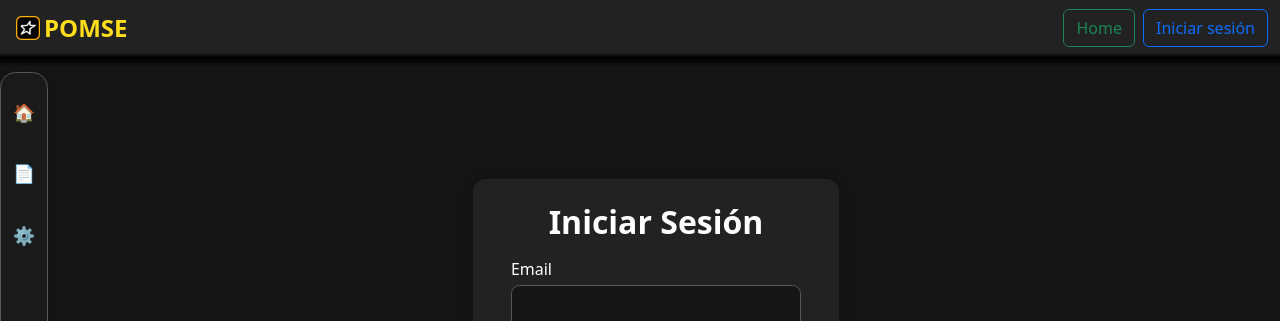
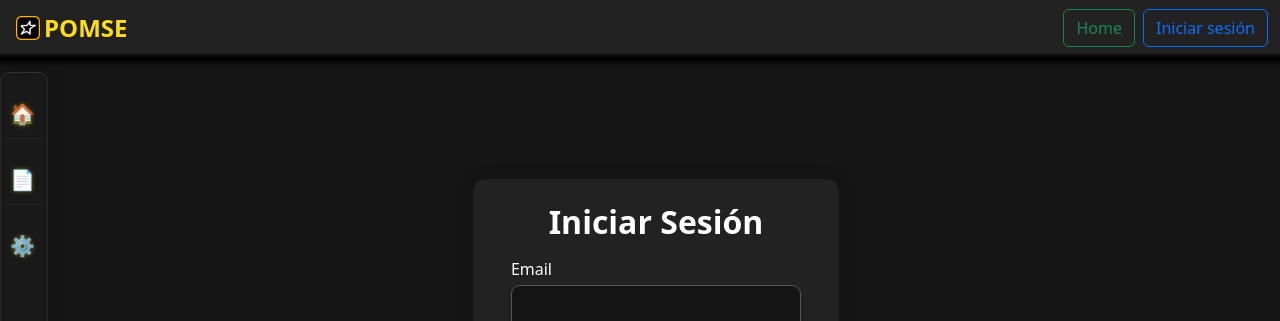
Before and after one commit to is63/Pomse, a Vue app: page /login in a window 1280 px wide. Shown: the top 321 px of the page. Built offline with nearby package versions, Linux system fonts and the light colour scheme; no server answers.

Commit message:
estilo sidebar cambiado un poco y botones del header arreglados cuando inicias seesion

```diff
--- a/src/components/Header.vue
+++ b/src/components/Header.vue
@@ -11,14 +11,17 @@ function onLogoLeave() {
     logoSrc.value = '/public/favicon2.png'
 }
 
-// Si el token puede cambiar durante la sesión, escucha el evento de storage
-window.addEventListener('storage', () => {
+function updateTokenStatus() {
     hasToken.value = !!sessionStorage.getItem('token')
-})
+}
+
+window.addEventListener('storage', updateTokenStatus)
+window.addEventListener('token-changed', updateTokenStatus)
 
 function logout() {
     sessionStorage.removeItem('token')
     hasToken.value = false
+    window.dispatchEvent(new Event('token-changed'))
     // Redirige o recarga si lo necesitas
 }
 </script>
--- a/src/components/SideBar.vue
+++ b/src/components/SideBar.vue
@@ -29,27 +29,30 @@ const expanded = ref(false)
     position: fixed;
     top: 7vh;
     left: 0;
-    height: 90vh;;
+    height: 90vh;
     width: 2.5vw;
     min-width: 48px;
     max-width: 220px;
-    background: #1b1a1a;
+    background: linear-gradient(120deg, #191919 85%, #232323 100%);
     color: #ffd91c;
-    transition: width 0.2s;
+    transition: width 0.25s cubic-bezier(0.4, 0, 0.2, 1), background 0.3s, box-shadow 0.3s;
     overflow-x: hidden;
     z-index: 1000;
-    box-shadow: 0.2vw 0 0.7vw rgba(0, 0, 0, 0.1);
+    box-shadow: 0.2vw 0 1vw 0.1vw rgba(0, 0, 0, 0.18);
     display: flex;
     flex-direction: column;
     align-items: center;
     margin-top: 2vh;
-    border-radius: 1.2vw;
-    border: 1.5px solid #575757;
+    border-radius: 0.7vw;
+    border: 1.5px solid rgba(255, 255, 255, 0.08);
+    backdrop-filter: blur(4px);
 }
 
 .sidebar.expanded {
     width: 10vw;
     min-width: 120px;
+    background: linear-gradient(120deg, #232323 80%, #191919 100%);
+    box-shadow: 0.2vw 0 2vw 0.2vw rgba(255, 217, 28, 0.08);
 }
 
 @media (max-width: 900px) {
@@ -82,15 +85,11 @@ const expanded = ref(false)
         width: 60vw;
         min-width: 120px;
         height: calc(100vh - 7vh);
-        background: #222;
+        background: #232323ee;
         pointer-events: auto;
-        box-shadow: 0.2vw 0 0.7vw rgba(0, 0, 0, 0.1);
+        box-shadow: 0.2vw 0 1vw 0.1vw rgba(255, 217, 28, 0.10);
+        backdrop-filter: blur(8px);
     }
-}
-
-.sidebar.expanded .menu-item {
-    justify-content: flex-start;
-    width: 100%;
 }
 
 .sidebar-content {
@@ -102,25 +101,34 @@ const expanded = ref(false)
 }
 
 .menu-item {
-    padding: 1.2vh;
-    border-radius: 0.8vw;
+    padding: 1.2vh 0.8vw;
+    border-radius: 0.7vw;
     cursor: pointer;
     white-space: nowrap;
-    transition: background 0.2s;
+    transition: background 0.2s, color 0.2s, box-shadow 0.2s;
     display: flex;
     align-items: center;
     justify-content: center;
+    position: relative;
+    border-left: 3px solid transparent;
 }
 
 .menu-item .icon {
-    font-size: 2.2vh;
+    font-size: 2.5vh;
+    color: #ffd91c;
+    filter: drop-shadow(0 0 2px #bfa60088);
+    margin-right: 0.2vw;
 }
 
 .menu-item .text {
-    margin-left: 1vw;
+    margin-left: 0.4vw;
+    margin-right: 0.3vw;
     transition: opacity 0.2s, width 0.2s;
     white-space: nowrap;
     overflow: hidden;
+    color: #fffbe6;
+    font-weight: 500;
+    letter-spacing: 0.01em;
 }
 
 .sidebar:not(.expanded) .menu-item .text {
@@ -134,7 +142,15 @@ const expanded = ref(false)
     justify-content: flex-start;
 }
 
-.menu-item:hover {
-    background: rgba(255, 221, 28, 0.1);
+.menu-item:hover,
+.menu-item.router-link-exact-active {
+    background: rgba(255, 221, 28, 0.13);
+    color: #ffd91c;
+    border-left: 3px solid #ffd91c;
+    box-shadow: 0 0 8px 0 #ffd91c33;
+}
+
+.menu-item:not(:last-child) {
+    border-bottom: 1px solid rgba(255, 255, 255, 0.04);
 }
 </style>
--- a/src/views/Login.vue
+++ b/src/views/Login.vue
@@ -31,6 +31,7 @@ async function login() {
     if (response.data && response.data.access_token) {
       sessionStorage.setItem('token', response.data.access_token)
       sessionStorage.setItem('user', JSON.stringify(response.data.user_info))
+      window.dispatchEvent(new Event('token-changed'))
       router.push('/')
     } else {
       error.value = 'Credenciales incorrectas.'
```
